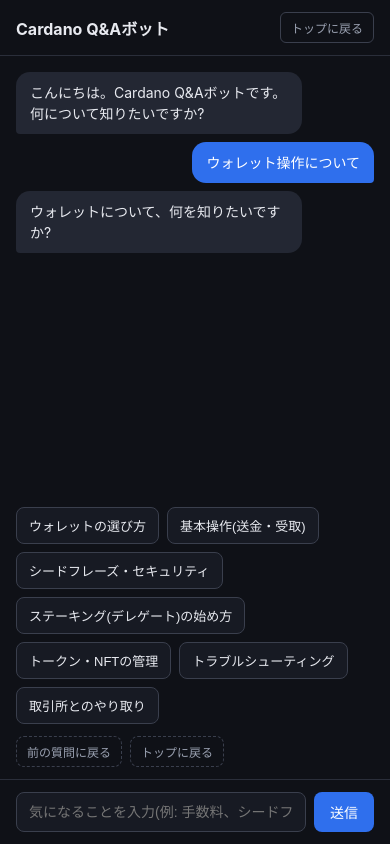
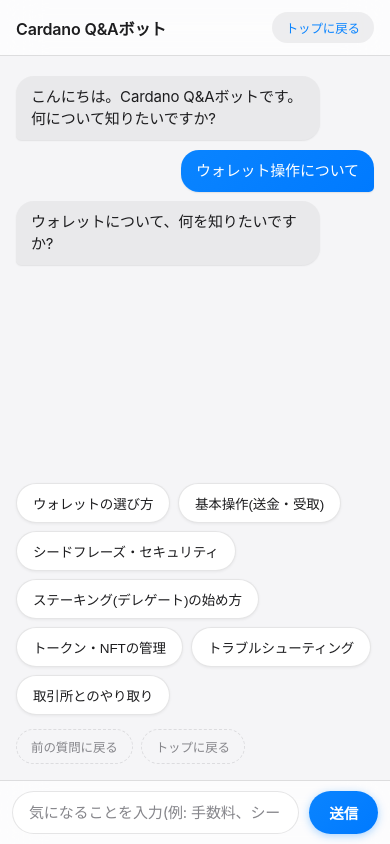
Before and after one commit to HFOT/cardano-qa-bot, a plain HTML site: page index.html in a window 390 px wide. Both pictures are taken after a click on the button "ウォレット操作について". Drawn offline with Linux system fonts and the light colour scheme.

Commit message:
style: Apple/iMessage-inspired visual redesign

```diff
--- a/index.html
+++ b/index.html
@@ -3,6 +3,9 @@
 <head>
 <meta charset="UTF-8">
 <meta name="viewport" content="width=device-width, initial-scale=1.0">
+<meta name="theme-color" content="#f5f5f7" media="(prefers-color-scheme: light)">
+<meta name="theme-color" content="#1c1c1e" media="(prefers-color-scheme: dark)">
+<meta name="color-scheme" content="light dark">
 <title>Cardano Q&Aボット</title>
 <link rel="stylesheet" href="styles.css">
 </head>
--- a/styles.css
+++ b/styles.css
@@ -1,24 +1,73 @@
+/* ===================================================================
+   Cardano Q&A Bot — Apple / iMessage inspired visual design
+   Light mode default, dark mode via prefers-color-scheme.
+   CSS-only. No JS. No external resources.
+=================================================================== */
+
 :root {
-  --bg: #0f1117;
-  --panel: #171a23;
-  --bot-bubble: #232733;
-  --user-bubble: #2f6fed;
-  --text: #e8eaf0;
-  --muted: #9aa1b1;
-  --accent: #2f6fed;
-  --border: #2a2e3a;
+  --bg: #f5f5f7;
+  --header-bg: rgba(255, 255, 255, 0.72);
+  --panel: #ffffff;
+  --bot-bubble: #e9e9eb;
+  --bot-bubble-text: #1d1d1f;
+  --user-bubble-a: #0a84ff;
+  --user-bubble-b: #007aff;
+  --user-text: #ffffff;
+  --text: #1d1d1f;
+  --muted: #86868b;
+  --accent: #0a84ff;
+  --border: rgba(60, 60, 67, 0.13);
+  --hairline: rgba(60, 60, 67, 0.16);
+  --shadow-bubble: 0 1px 2px rgba(0, 0, 0, 0.06), 0 1px 1px rgba(0, 0, 0, 0.03);
+  --shadow-pill: 0 1px 3px rgba(0, 0, 0, 0.06);
+  --shadow-pill-hover: 0 4px 10px rgba(0, 0, 0, 0.1);
+  --focus-ring: 0 0 0 3px rgba(10, 132, 255, 0.25);
+  --scrollbar-thumb: rgba(0, 0, 0, 0.18);
 }
 
-* { box-sizing: border-box; }
+@media (prefers-color-scheme: dark) {
+  :root {
+    --bg: #1c1c1e;
+    --header-bg: rgba(28, 28, 30, 0.72);
+    --panel: #2c2c2e;
+    --bot-bubble: #2c2c2e;
+    --bot-bubble-text: #f5f5f7;
+    --user-bubble-a: #0a84ff;
+    --user-bubble-b: #0060df;
+    --user-text: #ffffff;
+    --text: #f5f5f7;
+    --muted: #98989d;
+    --accent: #0a84ff;
+    --border: rgba(255, 255, 255, 0.12);
+    --hairline: rgba(255, 255, 255, 0.1);
+    --shadow-bubble: 0 1px 2px rgba(0, 0, 0, 0.35);
+    --shadow-pill: 0 1px 3px rgba(0, 0, 0, 0.3);
+    --shadow-pill-hover: 0 4px 12px rgba(0, 0, 0, 0.4);
+    --focus-ring: 0 0 0 3px rgba(10, 132, 255, 0.35);
+    --scrollbar-thumb: rgba(255, 255, 255, 0.2);
+  }
+}
+
+* {
+  box-sizing: border-box;
+}
+
+html {
+  height: 100%;
+}
 
 body {
   margin: 0;
-  font-family: -apple-system, BlinkMacSystemFont, "Hiragino Kaku Gothic ProN", "Yu Gothic", sans-serif;
+  min-height: 100vh;
+  min-height: 100dvh;
+  font-family: -apple-system, BlinkMacSystemFont, "SF Pro Text", "Hiragino Sans",
+    "Hiragino Kaku Gothic ProN", "Yu Gothic UI", "Yu Gothic", sans-serif;
   background: var(--bg);
   color: var(--text);
   display: flex;
   justify-content: center;
-  min-height: 100vh;
+  -webkit-font-smoothing: antialiased;
+  text-rendering: optimizeLegibility;
 }
 
 #chat-app {
@@ -27,123 +76,279 @@ body {
   display: flex;
   flex-direction: column;
   height: 100vh;
+  height: 100dvh;
+  background: var(--bg);
+  position: relative;
 }
+
+/* ---------- Header: frosted glass ---------- */
 
 #chat-header {
   display: flex;
   align-items: center;
   justify-content: space-between;
-  padding: 12px 16px;
-  border-bottom: 1px solid var(--border);
+  padding: 14px 20px;
+  border-bottom: 1px solid var(--hairline);
+  background: var(--header-bg);
+  backdrop-filter: saturate(180%) blur(20px);
+  -webkit-backdrop-filter: saturate(180%) blur(20px);
+  position: sticky;
+  top: 0;
+  z-index: 10;
 }
 
 #chat-header h1 {
   font-size: 16px;
+  font-weight: 600;
+  letter-spacing: -0.01em;
   margin: 0;
+  color: var(--text);
 }
 
 #home-btn {
-  background: transparent;
-  border: 1px solid #3a3f4d;
-  color: var(--muted);
-  border-radius: 6px;
-  padding: 6px 10px;
+  appearance: none;
+  background: rgba(120, 120, 128, 0.12);
+  border: none;
+  color: var(--accent);
+  border-radius: 9999px;
+  padding: 6px 14px;
   cursor: pointer;
-  font-size: 12px;
+  font-size: 12.5px;
+  font-weight: 500;
+  letter-spacing: -0.01em;
+  transition: background-color 0.15s ease, transform 0.15s ease;
 }
+
+#home-btn:hover {
+  background: rgba(120, 120, 128, 0.2);
+}
+
+#home-btn:active {
+  transform: scale(0.96);
+  background: rgba(120, 120, 128, 0.26);
+}
+
+/* ---------- Chat log ---------- */
 
 #chat-log {
   flex: 1;
   overflow-y: auto;
-  padding: 16px;
+  padding: 20px 16px 12px;
   display: flex;
   flex-direction: column;
-  gap: 8px;
+  gap: 10px;
+  scrollbar-width: thin;
+  scrollbar-color: var(--scrollbar-thumb) transparent;
+}
+
+#chat-log::-webkit-scrollbar {
+  width: 6px;
+}
+
+#chat-log::-webkit-scrollbar-track {
+  background: transparent;
+}
+
+#chat-log::-webkit-scrollbar-thumb {
+  background-color: var(--scrollbar-thumb);
+  border-radius: 9999px;
 }
 
 .bubble {
-  max-width: 80%;
-  padding: 10px 14px;
-  border-radius: 14px;
-  line-height: 1.5;
-  font-size: 14px;
+  max-width: 78%;
+  padding: 10px 15px;
+  border-radius: 18px;
+  line-height: 1.45;
+  font-size: 15px;
+  letter-spacing: -0.01em;
   white-space: pre-wrap;
+  word-break: break-word;
+  box-shadow: var(--shadow-bubble);
+  animation: bubble-in 0.25s ease-out both;
+}
+
+@keyframes bubble-in {
+  from {
+    opacity: 0;
+    transform: translateY(6px) scale(0.98);
+  }
+  to {
+    opacity: 1;
+    transform: translateY(0) scale(1);
+  }
 }
 
 .bubble.bot {
   align-self: flex-start;
   background: var(--bot-bubble);
-  border-bottom-left-radius: 4px;
+  color: var(--bot-bubble-text);
+  border-bottom-left-radius: 5px;
 }
 
 .bubble.user {
   align-self: flex-end;
-  background: var(--user-bubble);
-  color: white;
-  border-bottom-right-radius: 4px;
+  background: linear-gradient(135deg, var(--user-bubble-a), var(--user-bubble-b));
+  color: var(--user-text);
+  border-bottom-right-radius: 5px;
 }
+
+/* ---------- Option pills ---------- */
 
 #chat-options {
   display: flex;
   flex-wrap: wrap;
   gap: 8px;
-  padding: 0 16px 12px;
+  padding: 4px 16px 16px;
 }
 
 .option-btn {
+  appearance: none;
   background: var(--panel);
-  border: 1px solid #3a3f4d;
+  border: 1px solid var(--border);
   color: var(--text);
-  padding: 8px 12px;
-  border-radius: 8px;
+  padding: 9px 16px;
+  border-radius: 9999px;
   cursor: pointer;
-  font-size: 13px;
+  font-size: 13.5px;
+  font-weight: 500;
+  letter-spacing: -0.01em;
+  box-shadow: var(--shadow-pill);
+  transition: transform 0.15s ease, box-shadow 0.15s ease, border-color 0.15s ease,
+    background-color 0.15s ease;
+  animation: bubble-in 0.25s ease-out both;
 }
 
 .option-btn:hover {
   border-color: var(--accent);
+  transform: translateY(-1px);
+  box-shadow: var(--shadow-pill-hover);
+}
+
+.option-btn:active {
+  transform: translateY(0) scale(0.97);
+  box-shadow: var(--shadow-pill);
 }
 
 .nav-buttons {
   display: flex;
   gap: 8px;
   width: 100%;
-  margin-top: 4px;
+  margin-top: 6px;
 }
 
 .nav-btn {
+  appearance: none;
   background: transparent;
-  border: 1px dashed #3a3f4d;
+  border: 1px dashed var(--border);
   color: var(--muted);
-  padding: 6px 10px;
-  border-radius: 8px;
+  padding: 7px 14px;
+  border-radius: 9999px;
   cursor: pointer;
-  font-size: 12px;
+  font-size: 12.5px;
+  font-weight: 500;
+  letter-spacing: -0.01em;
+  transition: color 0.15s ease, border-color 0.15s ease, transform 0.15s ease;
 }
+
+.nav-btn:hover {
+  color: var(--accent);
+  border-color: var(--accent);
+}
+
+.nav-btn:active {
+  transform: scale(0.96);
+}
+
+/* ---------- Input bar ---------- */
 
 #free-text-form {
   display: flex;
-  gap: 8px;
-  padding: 12px 16px;
-  border-top: 1px solid var(--border);
+  align-items: center;
+  gap: 10px;
+  padding: 12px 16px calc(12px + env(safe-area-inset-bottom, 0px));
+  border-top: 1px solid var(--hairline);
+  background: var(--header-bg);
+  backdrop-filter: saturate(180%) blur(20px);
+  -webkit-backdrop-filter: saturate(180%) blur(20px);
 }
 
 #free-text-input {
   flex: 1;
-  padding: 10px 12px;
-  border-radius: 8px;
-  border: 1px solid #3a3f4d;
+  padding: 11px 16px;
+  border-radius: 9999px;
+  border: 1px solid var(--border);
   background: var(--panel);
   color: var(--text);
-  font-size: 14px;
+  font-size: 15px;
+  font-family: inherit;
+  letter-spacing: -0.01em;
+  outline: none;
+  transition: box-shadow 0.15s ease, border-color 0.15s ease;
+}
+
+#free-text-input::placeholder {
+  color: var(--muted);
+}
+
+#free-text-input:focus {
+  border-color: var(--accent);
+  box-shadow: var(--focus-ring);
 }
 
 #free-text-form button[type="submit"] {
-  background: var(--accent);
+  appearance: none;
+  background: linear-gradient(135deg, var(--user-bubble-a), var(--user-bubble-b));
   border: none;
-  color: white;
-  padding: 10px 16px;
-  border-radius: 8px;
+  color: #fff;
+  padding: 11px 20px;
+  border-radius: 9999px;
   cursor: pointer;
-  font-size: 14px;
+  font-size: 14.5px;
+  font-weight: 600;
+  letter-spacing: -0.01em;
+  box-shadow: 0 2px 8px rgba(10, 132, 255, 0.35);
+  transition: transform 0.15s ease, box-shadow 0.15s ease, opacity 0.15s ease;
+  flex-shrink: 0;
 }
+
+#free-text-form button[type="submit"]:hover {
+  box-shadow: 0 4px 12px rgba(10, 132, 255, 0.45);
+}
+
+#free-text-form button[type="submit"]:active {
+  transform: scale(0.96);
+  box-shadow: 0 1px 4px rgba(10, 132, 255, 0.35);
+}
+
+/* ---------- Reduced motion ---------- */
+
+@media (prefers-reduced-motion: reduce) {
+  .bubble,
+  .option-btn {
+    animation: none;
+  }
+
+  #home-btn,
+  .option-btn,
+  .nav-btn,
+  #free-text-input,
+  #free-text-form button[type="submit"] {
+    transition: none;
+  }
+}
+
+/* ---------- Small screens ---------- */
+
+@media (max-width: 400px) {
+  #chat-header {
+    padding: 12px 16px;
+  }
+
+  .bubble {
+    max-width: 85%;
+  }
+
+  #free-text-form {
+    padding: 10px 12px calc(10px + env(safe-area-inset-bottom, 0px));
+  }
+}
```
